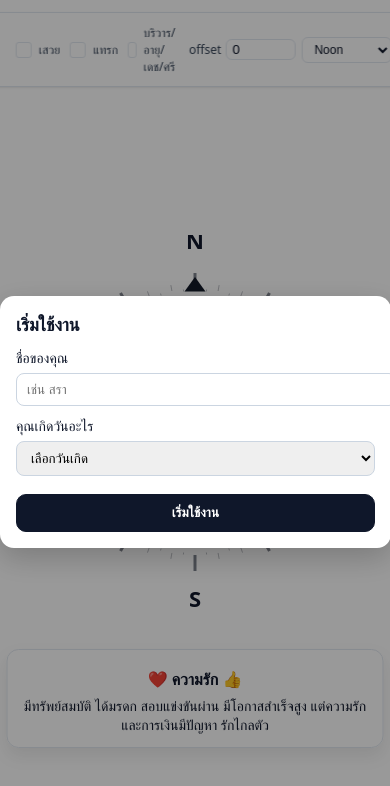
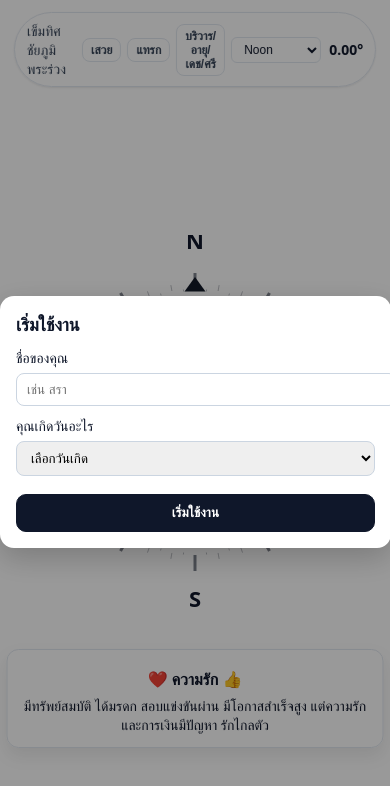
Before and after one commit to gotosira/compass-web, a React (Vite) app: page / in a window 390 px wide. Shown: the top 786 px of the page. Built offline with nearby package versions, Linux system fonts and the light colour scheme; no server answers.

Commit message:
feat(ui): remove offset; replace checkboxes with responsive buttons; redraw on toggle/theme changes

```diff
--- a/circle_divided_into_64_parts_canvas.jsx
+++ b/circle_divided_into_64_parts_canvas.jsx
@@ -858,7 +858,7 @@ export default function App() {
     ctx.font = `600 ${Math.round(size * 0.03)}px ui-sans-serif, system-ui, -apple-system, Segoe UI, Roboto`;
     ctx.fillText(`(${bigLbl} เสวย ${smallLbl} แทรก)`, cx, cy + Math.max(28, size * 0.04));
 
-  }, [size, heading]);
+  }, [size, heading, showBig, showSmall, showAspects, theme, birthNum]);
 
   const topBarStyle = {
     position: "fixed",
@@ -905,27 +905,10 @@ export default function App() {
           </span>
         )}
         <div style={{ display: "flex", alignItems: "center", gap: 6, marginLeft: 8 }}>
-          <label style={{ display: "flex", alignItems: "center", gap: 4, fontSize: 12, color: t.muted, cursor: "pointer" }}>
-            <input type="checkbox" checked={showBig} onChange={(e) => setShowBig(!!e.target.checked)}
-              style={{ WebkitAppearance: "none", appearance: "none", width: 16, height: 16, borderRadius: 3, border: `1px solid ${t.topbarBorder}`, background: showBig ? t.text : "transparent" }} /> เสวย
-          </label>
-          <label style={{ display: "flex", alignItems: "center", gap: 4, fontSize: 12, color: t.muted, cursor: "pointer" }}>
-            <input type="checkbox" checked={showSmall} onChange={(e) => setShowSmall(!!e.target.checked)}
-              style={{ WebkitAppearance: "none", appearance: "none", width: 16, height: 16, borderRadius: 3, border: `1px solid ${t.topbarBorder}`, background: showSmall ? t.text : "transparent" }} /> แทรก
-          </label>
-          <label style={{ display: "flex", alignItems: "center", gap: 4, fontSize: 12, color: t.muted, cursor: "pointer" }}>
-            <input type="checkbox" checked={showAspects} onChange={(e) => setShowAspects(!!e.target.checked)}
-              style={{ WebkitAppearance: "none", appearance: "none", width: 16, height: 16, borderRadius: 3, border: `1px solid ${t.topbarBorder}`, background: showAspects ? t.text : "transparent" }} /> บริวาร/อายุ/เดช/ศรี
-          </label>
-          <label style={{ display: "flex", alignItems: "center", gap: 4, fontSize: 12, color: t.muted }}>
-            offset
-            <input
-              type="number"
-              value={offsetDeg}
-              onChange={(e) => setOffsetDeg(Number(e.target.value) || 0)}
-              style={{ width: 56, padding: "2px 6px", borderRadius: 6, border: `1px solid ${t.topbarBorder}`, background: t.page, color: t.text }}
-            />
-          </label>
+          <button onClick={()=>setShowBig(!showBig)} style={{ padding: "4px 8px", borderRadius: 8, border: `1px solid ${t.topbarBorder}`, background: showBig ? t.buttonBg : t.page, color: showBig ? t.buttonText : t.muted, fontSize: 12, fontWeight: 700 }}>เสวย</button>
+          <button onClick={()=>setShowSmall(!showSmall)} style={{ padding: "4px 8px", borderRadius: 8, border: `1px solid ${t.topbarBorder}`, background: showSmall ? t.buttonBg : t.page, color: showSmall ? t.buttonText : t.muted, fontSize: 12, fontWeight: 700 }}>แทรก</button>
+          <button onClick={()=>setShowAspects(!showAspects)} style={{ padding: "4px 8px", borderRadius: 8, border: `1px solid ${t.topbarBorder}`, background: showAspects ? t.buttonBg : t.page, color: showAspects ? t.buttonText : t.muted, fontSize: 12, fontWeight: 700 }}>บริวาร/อายุ/เดช/ศรี</button>
+          {/* removed offset field per request */}
           <select value={theme} onChange={(e)=>setTheme(e.target.value)} style={{ padding: "4px 8px", borderRadius: 6, border: `1px solid ${t.topbarBorder}`, background: t.page, color: t.text, fontSize: 12 }}>
             <option value="noon">Noon</option>
             <option value="dark">Dark</option>
```
